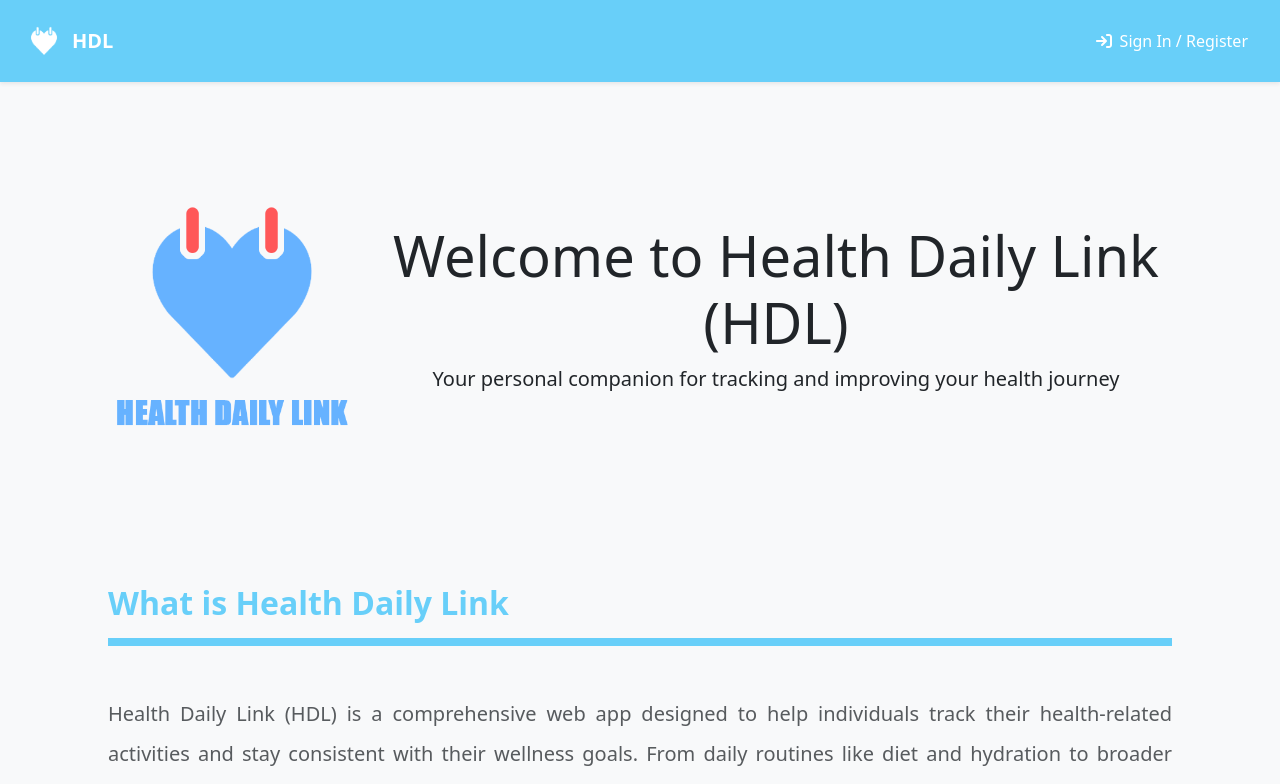
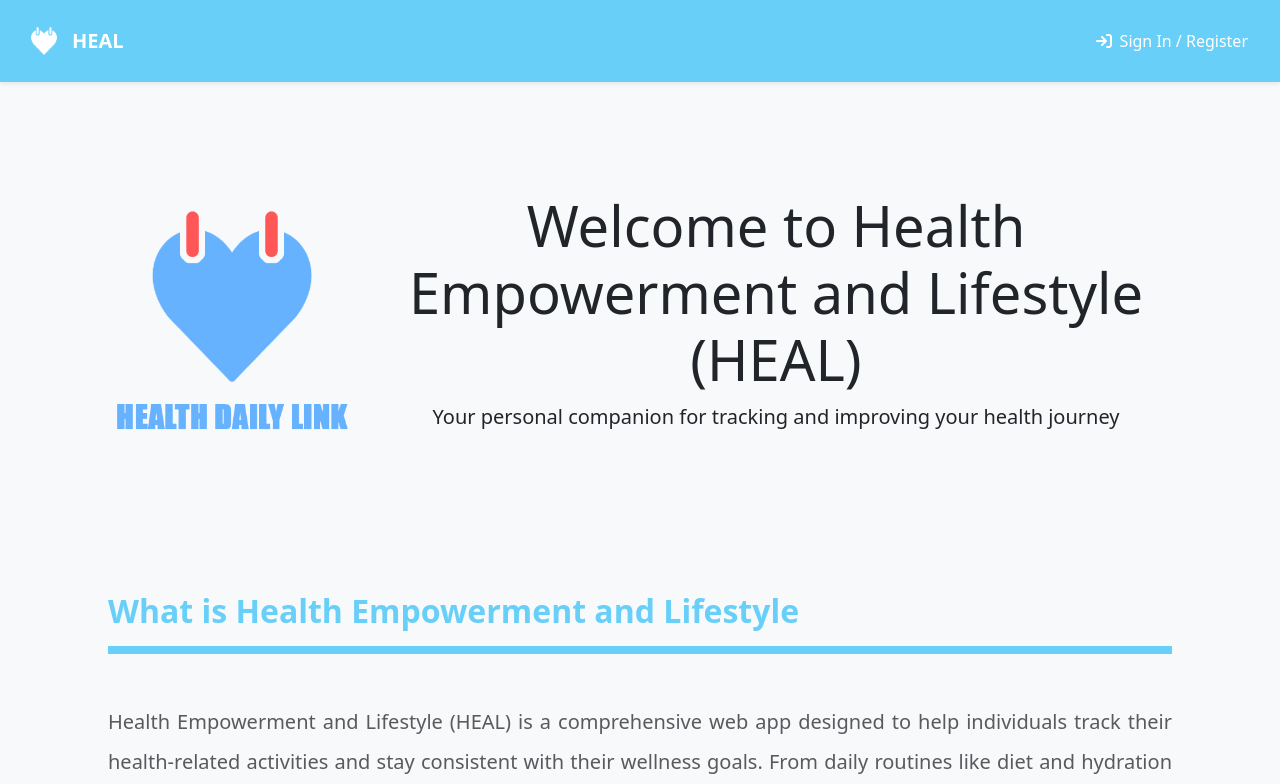
Before and after one commit to makkahwi/heal-tracker, a React (Create React App) app: page / in a window 1280 px wide. Shown: the top 784 px of the page. Built offline with nearby package versions, Linux system fonts and the light colour scheme.

Commit message:
Update Brand Name

```diff
--- a/package.json
+++ b/package.json
@@ -1,8 +1,8 @@
 {
-  "name": "health-daily-link",
+  "name": "health-empowerment-and-lifestyle",
   "version": "0.1.0",
   "private": true,
-  "description": "A React.js-Based Health Daily Link",
+  "description": "A React.js-Based Health Empowerment and Lifestyle",
   "author": {
     "name": "Suhaib Ahmad",
     "url": "https://www.Suhaib.dev/",
--- a/public/index.html
+++ b/public/index.html
@@ -31,7 +31,7 @@
   <link rel="stylesheet" href="https://cdnjs.cloudflare.com/ajax/libs/font-awesome/6.5.2/css/v4-shims.min.css" />
   <link rel="stylesheet" href="https://cdnjs.cloudflare.com/ajax/libs/font-awesome/6.5.2/css/v5-font-face.min.css" />
 
-  <title>Health Daily Link</title>
+  <title>HEAL | Health Empowerment and Lifestyle</title>
 </head>
 
 <body>
--- a/src/Components/Layout/Footer.tsx
+++ b/src/Components/Layout/Footer.tsx
@@ -62,7 +62,7 @@ const Footer = () => {
             <div className="col-xs-12 col-md-7 order-1 order-md-0">
               <h6 className="copyright text-center text-md-start">
                 <img src="/Logo-Only.png" alt="logo" height={100} />
-                {t("Layout.HDL | Health Daily Link")}
+                {t("Layout.AppFullName")}
               </h6>
             </div>
 
--- a/src/Components/Layout/Navbar.tsx
+++ b/src/Components/Layout/Navbar.tsx
@@ -43,7 +43,7 @@ const Navbar = () => {
             height={40}
             className="me-2"
           />
-          <span className="text-white fw-bold">HDL</span>
+          <span className="text-white fw-bold">HEAL</span>
 
           {!!loading.length && (
             <span
--- a/src/Views/Public/Landing/index.tsx
+++ b/src/Views/Public/Landing/index.tsx
@@ -191,7 +191,7 @@ const LandingPage = () => {
         <div className="text-center mt-5">
           <a
             className="btn btn-primary btn-lg shadow-sm text-white"
-            href="https://github.com/makkahwi/health-daily-link"
+            href="https://github.com/makkahwi/health-empowerment-and-lifestyle"
             target="_blank"
             rel="noopener noreferrer"
           >
--- a/src/assets/locales/ar/translation.json
+++ b/src/assets/locales/ar/translation.json
@@ -64,12 +64,12 @@
     },
     "Contribute": "المساهمة على GitHub",
     "Contribution": {
-      "Content": "Health Daily Link مفتوح المصدر، ونحن متحمسون للترحيب بالمطورين والمصممين وعشاق الصحة للمساهمة. انضم إلينا على GitHub وكن جزءًا من رحلتنا لجعل تتبع الصحة متاحًا للجميع",
-      "Title": "المساهمة في Health Daily Link"
+      "Content": "Health Empowerment and Lifestyle مفتوح المصدر، ونحن متحمسون للترحيب بالمطورين والمصممين وعشاق الصحة للمساهمة. انضم إلينا على GitHub وكن جزءًا من رحلتنا لجعل تتبع الصحة متاحًا للجميع",
+      "Title": "المساهمة في Health Empowerment and Lifestyle"
     },
     "Desc": "رفيقك الشخصي لتتبع وتحسين رحلتك الصحية",
     "Developer": {
-      "Content": "تم تطوير Health Daily Link بواسطتي، صهيب أحمد، بشغف لتحسين الصحة عبر التكنولوجيا. هذا المشروع مفتوح المصدر، وأنا متحمس للترحيب بمساهمات المطورين والمصممين وعشاق الصحة من جميع أنحاء العالم",
+      "Content": "تم تطوير Health Empowerment and Lifestyle بواسطتي، صهيب أحمد، بشغف لتحسين الصحة عبر التكنولوجيا. هذا المشروع مفتوح المصدر، وأنا متحمس للترحيب بمساهمات المطورين والمصممين وعشاق الصحة من جميع أنحاء العالم",
       "Title": "قابل المطور"
     },
     "ExerciseTracking": {
@@ -78,14 +78,14 @@
     },
     "Firebase": "فايربيس",
     "Future": {
-      "Content": "Health Daily Link ينمو ولدينا خطط كبيرة لجعله أكثر قوة وسهولة في الاستخدام. بدعمك، نهدف إلى إضافة ميزات جديدة، تحسين الوصول، وبناء مجتمع حول الصحة. هذا جزء مما نخطط لتطويره في التوسعات المستقبلية",
+      "Content": "Health Empowerment and Lifestyle ينمو ولدينا خطط كبيرة لجعله أكثر قوة وسهولة في الاستخدام. بدعمك، نهدف إلى إضافة ميزات جديدة، تحسين الوصول، وبناء مجتمع حول الصحة. هذا جزء مما نخطط لتطويره في التوسعات المستقبلية",
       "Title": "رؤيتنا للمستقبل"
     },
     "GoalSetting": {
       "Desc": "أهداف صحية مخصصة وتتبع التقدم",
       "Title": "تحديد الأهداف"
     },
-    "Health Daily Link is built with a modern technology stack, designed to provide a smooth and secure experience": "تم بناء Health Daily Link باستخدام تقنيات حديثة، مصممة لتقديم تجربة سلسة وآمنة",
+    "Health Empowerment and Lifestyle is built with a modern technology stack, designed to provide a smooth and secure experience": "تم بناء Health Empowerment and Lifestyle باستخدام تقنيات حديثة، مصممة لتقديم تجربة سلسة وآمنة",
     "HydrationLogging": {
       "Desc": "سجل استهلاكك للمياه للحفاظ على مستويات الترطيب المثلى",
       "Title": "تسجيل الترطيب"
@@ -137,8 +137,8 @@
       "Title": "مراقبة دورة النوم"
     },
     "StartUsing": {
-      "Content": "Health Daily Link جاهز للاستخدام، يمكنك ببساطة التسجيل من خلال الرابط أعلاه والبدء في استخدامه الآن!",
-      "Title": "ابدأ باستخدام HDL"
+      "Content": "Health Empowerment and Lifestyle جاهز للاستخدام، يمكنك ببساطة التسجيل من خلال الرابط أعلاه والبدء في استخدامه الآن!",
+      "Title": "ابدأ باستخدام HEAL"
     },
     "TechnicalSupport": {
       "Approach1": "أنشىء تذكرة على موقع GitHub من خلال الرابط أدناه.",
@@ -153,10 +153,10 @@
       "Desc": "سجل وتابع وزنك، بدعم من ميزان inBody أو أي مقدم لقراءات مفصلة",
       "Title": "تتبع الوزن"
     },
-    "Welcome": "مرحبًا بك في Health Daily Link (HDL)",
+    "Welcome": "مرحبًا بك في Health Empowerment and Lifestyle (HEAL)",
     "WhatIs": {
-      "Content": "Health Daily Link (HDL) هو تطبيق ويب شامل مصمم لمساعدة الأفراد على تتبع أنشطتهم المتعلقة بالصحة والالتزام بأهدافهم الصحية. من الروتين اليومي مثل الوجبات الغذائية وتتبع ساعات النوم، يجعل HDL من السهل تسجيل ومراقبة وتحليل تقدمك في تحقيق أهدافك الصحية.",
-      "Title": "ما هو Health Daily Link"
+      "Content": "Health Empowerment and Lifestyle (HEAL) هو تطبيق ويب شامل مصمم لمساعدة الأفراد على تتبع أنشطتهم المتعلقة بالصحة والالتزام بأهدافهم الصحية. من الروتين اليومي مثل الوجبات الغذائية وتتبع ساعات النوم، يجعل HEAL من السهل تسجيل ومراقبة وتحليل تقدمك في تحقيق أهدافك الصحية.",
+      "Title": "ما هو Health Empowerment and Lifestyle"
     }
   },
   "Layout": {
@@ -168,7 +168,7 @@
     "Dashboard": "لوحة التحكم",
     "Deleted": "حذف",
     "Diet": "النظام الغذائي",
-    "HDL | Health Daily Link": "HDL | رابط الصحة اليومية",
+    "AppFullName": "HEAL | رابط الصحة اليومية",
     "LabTests": "الفحوصات المخبرية",
     "Medicine": "الأدوية",
     "Schedule": "الجدول الزمني",
@@ -300,7 +300,7 @@
       "Bilirubin": "البيليروبين",
       "Calcium": "الكالسيوم",
       "Chloride": "الكلوريد",
-      "CholesterolHdl": "الكوليسترول الجيد (HDL)",
+      "CholesterolHdl": "الكوليسترول الجيد (HEAL)",
       "CholesterolLdl": "الكوليسترول السيئ (LDL)",
       "CholesterolTotal": "الكوليسترول الكلي",
       "CorrectedCalcium": "الكالسيوم المصحح",
--- a/src/assets/locales/en/translation.json
+++ b/src/assets/locales/en/translation.json
@@ -64,12 +64,12 @@
     },
     "Contribute": "Contribute on GitHub",
     "Contribution": {
-      "Content": "Health Daily Link is open-source, and we’re thrilled to welcome developers, designers, and wellness enthusiasts to contribute. Join us on GitHub and be part of our journey to make health tracking accessible to all.",
-      "Title": "Contribute to Health Daily Link"
+      "Content": "Health Empowerment and Lifestyle is open-source, and we’re thrilled to welcome developers, designers, and wellness enthusiasts to contribute. Join us on GitHub and be part of our journey to make health tracking accessible to all.",
+      "Title": "Contribute to Health Empowerment and Lifestyle"
     },
     "Desc": "Your personal companion for tracking and improving your health journey",
     "Developer": {
-      "Content": "Health Daily Link is developed by me Suhaib Ahmad, a passionate about improving health through technology This project is open-source, and I am excited to welcome contributions from developers, designers, and wellness enthusiasts around the world",
+      "Content": "Health Empowerment and Lifestyle is developed by me Suhaib Ahmad, a passionate about improving health through technology This project is open-source, and I am excited to welcome contributions from developers, designers, and wellness enthusiasts around the world",
       "Title": "Meet the Developer"
     },
     "ExerciseTracking": {
@@ -78,14 +78,14 @@
     },
     "Firebase": "Firebase",
     "Future": {
-      "Content": "Health Daily Link is growing, and we have big plans to make it even more powerful and user-friendly. With your support, we aim to add new features, improve accessibility, and build a community around wellness. This is part of what we have in mind to develop for future expansions.",
+      "Content": "Health Empowerment and Lifestyle is growing, and we have big plans to make it even more powerful and user-friendly. With your support, we aim to add new features, improve accessibility, and build a community around wellness. This is part of what we have in mind to develop for future expansions.",
       "Title": "Our Vision for the Future"
     },
     "GoalSetting": {
       "Desc": "Personalized health targets and progress tracking",
       "Title": "Goal Setting"
     },
-    "Health Daily Link is built with a modern technology stack, designed to provide a smooth and secure experience": "Health Daily Link is built with a modern technology stack, designed to provide a smooth and secure experience",
+    "Health Empowerment and Lifestyle is built with a modern technology stack, designed to provide a smooth and secure experience": "Health Empowerment and Lifestyle is built with a modern technology stack, designed to provide a smooth and secure experience",
     "HydrationLogging": {
       "Desc": "Record your water intake to maintain optimal hydration levels",
       "Title": "Hydration Logging"
@@ -137,14 +137,14 @@
       "Title": "Sleep Cycle Monitoring"
     },
     "StartUsing": {
-      "Content": "Health Daily Link is already deployed and ready to use, so you can simply sign up through the link above and start using it today!",
-      "Title": "Start Using HDL"
+      "Content": "Health Empowerment and Lifestyle is already deployed and ready to use, so you can simply sign up through the link above and start using it today!",
+      "Title": "Start Using HEAL"
     },
     "TechnicalSupport": {
       "Approach1": "Open an issue on the GitHub repository through link below.",
       "Approach2": "Reach out to the project developer  via the contact information below.",
       "Approach3": "Join the discussions on the repository to collaborate with other contributors.",
-      "Conclusion": "We appreciate your feedback and contributions to make the 'Health Daily Link' better for everyone!",
+      "Conclusion": "We appreciate your feedback and contributions to make the 'Health Empowerment and Lifestyle' better for everyone!",
       "Content": "If you encounter any issues, have questions, or want to suggest improvements, feel free to...",
       "Title": "Technical Support"
     },
@@ -153,10 +153,10 @@
       "Desc": "Log and monitor your weight, with support for inBody scale or any detailed-reading providers",
       "Title": "Weight Tracking"
     },
-    "Welcome": "Welcome to Health Daily Link (HDL)",
+    "Welcome": "Welcome to Health Empowerment and Lifestyle (HEAL)",
     "WhatIs": {
-      "Content": "Health Daily Link (HDL) is a comprehensive web app designed to help individuals track their health-related activities and stay consistent with their wellness goals. From daily routines like diet and hydration to broader metrics like sleep and weight tracking, HDL makes it simple to log, monitor, and analyze your progress.",
-      "Title": "What is Health Daily Link"
+      "Content": "Health Empowerment and Lifestyle (HEAL) is a comprehensive web app designed to help individuals track their health-related activities and stay consistent with their wellness goals. From daily routines like diet and hydration to broader metrics like sleep and weight tracking, HEAL makes it simple to log, monitor, and analyze your progress.",
+      "Title": "What is Health Empowerment and Lifestyle"
     }
   },
   "Layout": {
@@ -168,7 +168,7 @@
     "Dashboard": "Dashboard",
     "Deleted": "Deletion",
     "Diet": "Diet",
-    "HDL | Health Daily Link": "HDL | Health Daily Link",
+    "AppFullName": "HEAL | Health Empowerment and Lifestyle",
     "LabTests": "Lab Tests",
     "Medicine": "Medicine",
     "Schedule": "Schedule",
@@ -209,7 +209,7 @@
     "Inputs": "Inputs",
     "LabTests": "Lab Tests",
     "LabTestsDesc": "Store results of blood tests with optional inputs based on the tests conducted.",
-    "LabTestsInputs2": "Test Indicators (e.g., HDL fats, LDL fats, etc...)",
+    "LabTestsInputs2": "Test Indicators (e.g., HEAL fats, LDL fats, etc...)",
     "MedicineConsumption": "Medicine Consumption",
     "MedicineConsumptionDesc": "Track medication intakes based on predefined schedules and view data in a monthly calendar.",
     "MedicineConsumptionInputs1": "Date & Time",
@@ -300,7 +300,7 @@
       "Bilirubin": "Bilirubin",
       "Calcium": "Calcium",
       "Chloride": "Chloride",
-      "CholesterolHdl": "Cholesterol HDL",
+      "CholesterolHdl": "Cholesterol HEAL",
       "CholesterolLdl": "Cholesterol LDL",
       "CholesterolTotal": "Cholesterol Total",
       "CorrectedCalcium": "Corrected Calcium",
--- a/src/index.css
+++ b/src/index.css
@@ -1,13 +1,10 @@
 body {
   margin: 0;
-  font-family: -apple-system, BlinkMacSystemFont, 'Segoe UI', 'Roboto', 'Oxygen',
-    'Ubuntu', 'Cantarell', 'Fira Sans', 'Droid Sans', 'Helvetica Neue',
-    sans-serif;
+  font-family: "poppins";
   -webkit-font-smoothing: antialiased;
   -moz-osx-font-smoothing: grayscale;
 }
 
 code {
-  font-family: source-code-pro, Menlo, Monaco, Consolas, 'Courier New',
-    monospace;
+  font-family: "poppins";
 }
```
Also changed, not shown: documentation/DeveloperNotes.md (+5 -5 lines), public/manifest.json, 1 other file (tests, documents, lock files or other folders).
